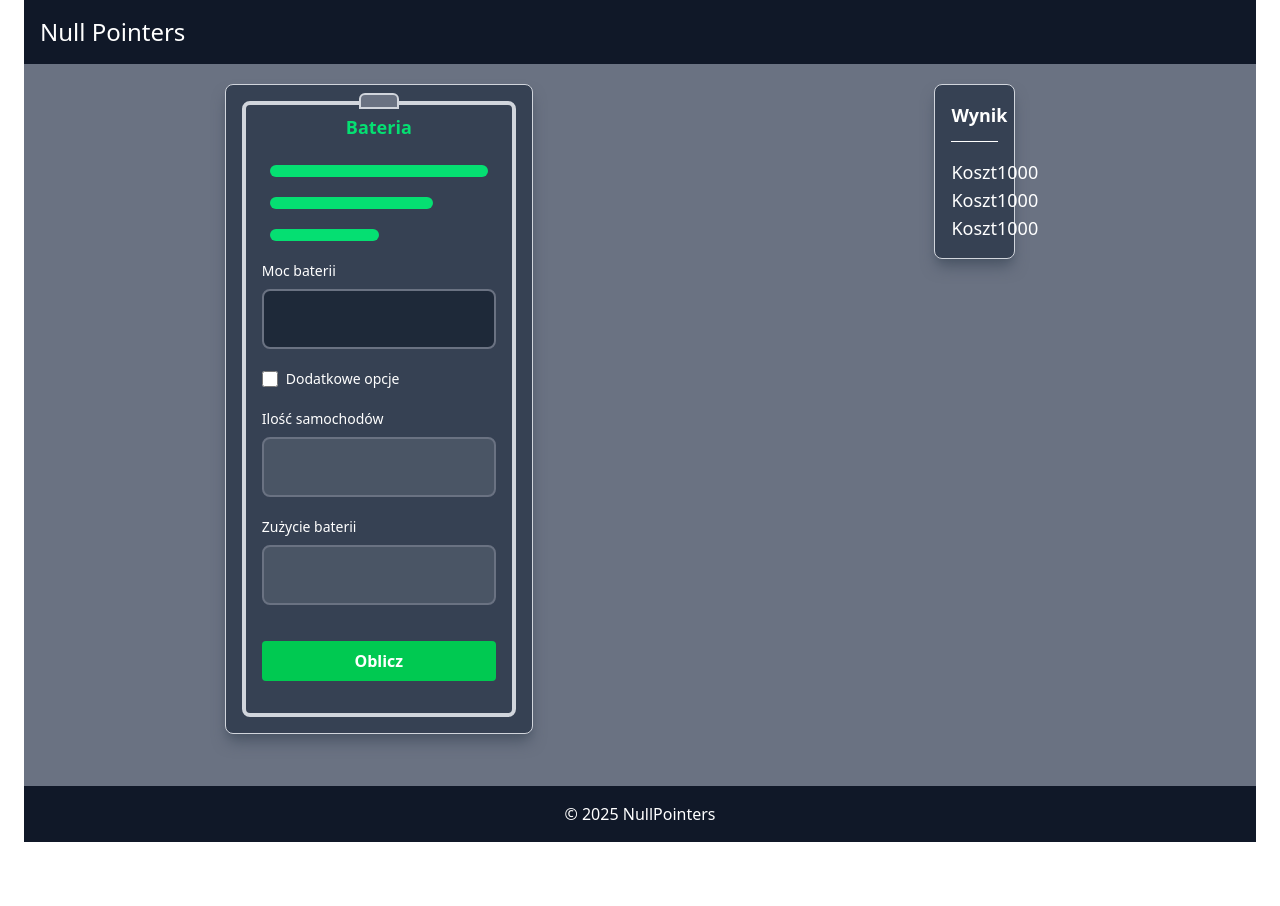
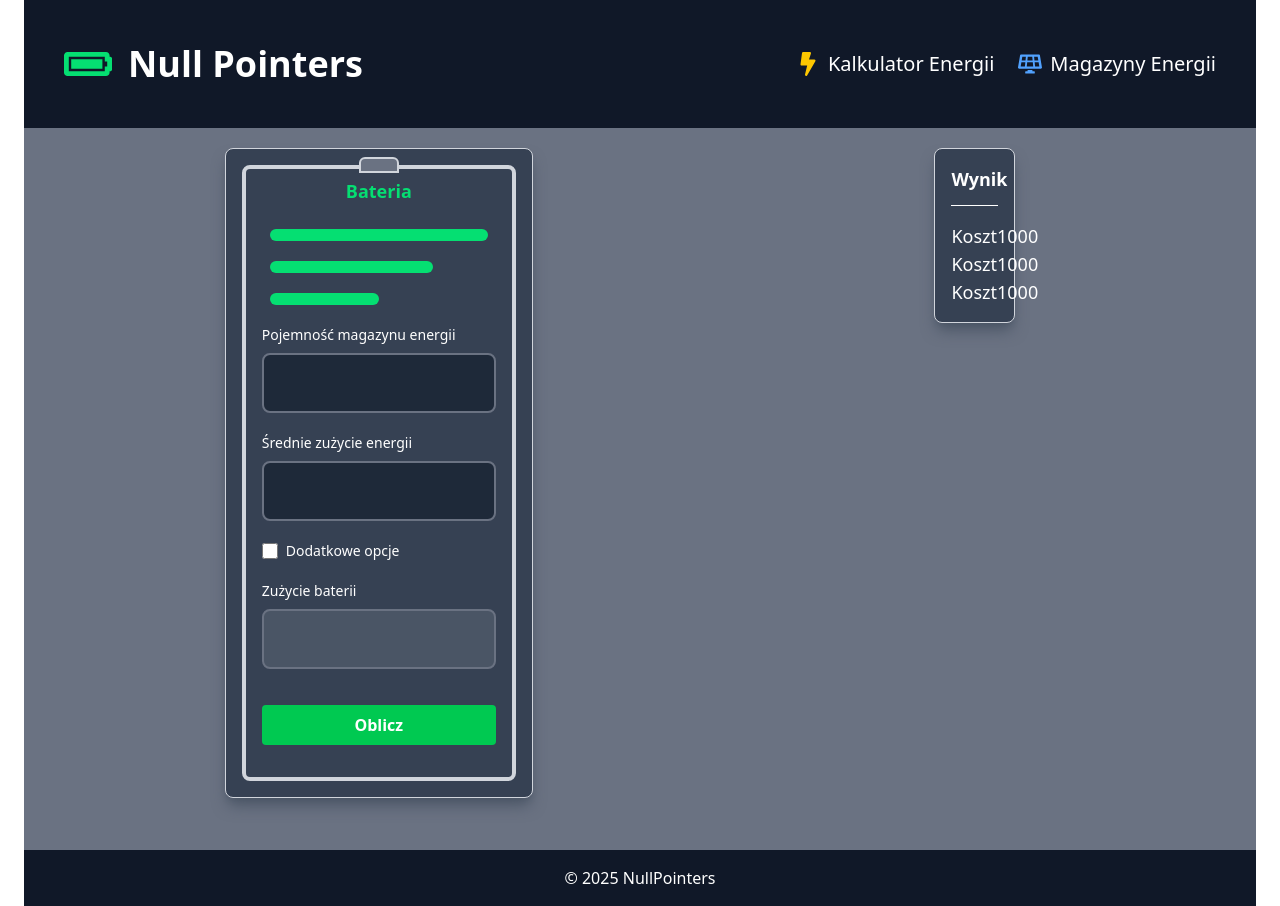
Before and after one commit to onikw/Hackathon_NullPointers, a React (Vite) app in the folder NullPointersFront/: page / in a window 1280 px wide. Before the commit the page ends 842 px from the top, so only its background shows below. Built offline with nearby package versions, Linux system fonts and the light colour scheme.

Commit message:
create context and header

```diff
--- a/NullPointersFront/package.json
+++ b/NullPointersFront/package.json
@@ -13,7 +13,8 @@
     "@tailwindcss/vite": "^4.0.17",
     "axios": "^1.8.4",
     "react": "^19.0.0",
-    "react-dom": "^19.0.0"
+    "react-dom": "^19.0.0",
+    "react-icons": "^5.5.0"
   },
   "devDependencies": {
     "@eslint/js": "^9.21.0",
--- a/NullPointersFront/src/App.tsx
+++ b/NullPointersFront/src/App.tsx
@@ -1,24 +1,24 @@
 import FormAdditional from "./components/FormAdditional.tsx";
 import ResultComponent from "./components/ResultComponent.tsx";
+import HeaderComponent from "./components/HeaderComponent.tsx";
+import { FormProvider } from "./contexts/FormContext.tsx";
 
 function App() {
   return (
     <>
       <div className="min-h-screen bg-gray-500 flex flex-col mx-6 text-white">
-        <header className="bg-gray-900 text-white p-4">
-          <h1 className="text-2xl">Null Pointers</h1>
-        </header>
+        <HeaderComponent />
         <div id="container" className="flex flex-grow flex-col">
           <div className={"flex-grow"}></div>
           <div className={"flex justify-around"}>
-
+            <FormProvider>
               <aside className="w-1/4 border h-fit [50%] shadow-lg shadow-gray-600 m-5 border-gray-300 rounded-lg p-4 bg-gray-700">
                 <FormAdditional />
               </aside>
               <section>
                 <ResultComponent />
-
               </section>
+            </FormProvider>
           </div>
           <main className="flex-grow p-4">
           </main>
--- a/NullPointersFront/src/components/FormAdditional.tsx
+++ b/NullPointersFront/src/components/FormAdditional.tsx
@@ -1,39 +1,23 @@
-import {useState} from "react";
-import * as React from "react";
+import React from "react";
 import axios from "axios";
 import InputComponent from "./InputComponent.tsx";
-
-interface FormInput {
-  carAmount?: string;
-  usageAmount?: string;
-  sourcePower: string
-}
+import { useFormContext } from "../contexts/FormContext.tsx";
 
 export default function FormAdditional() {
-  const [input, setInput] = useState<FormInput>({carAmount: "", usageAmount: "", sourcePower: ""})
-  const [additional, setAdditional] = useState<boolean>(false)
-
-  const handleInput = (e: React.ChangeEvent<HTMLInputElement>) => {
-    setInput(prevState => {
-      const {name, value} = e.target
-      return {
-        ...prevState,
-        [name]: value
-      }
-    })
-  }
+  const { input, additional, setAdditional } = useFormContext();
 
   const handleSubmit = async (e: React.FormEvent<HTMLFormElement>) => {
-    e.preventDefault()
+    e.preventDefault();
     try {
-      const response = await axios.post("http://localhost:5555/sendData", input)
+      const response = await axios.post("http://localhost:5555/sendData", input);
       if (response.status === 200) {
-        alert('Dane zostały zapisane pomyślnie')
+        alert('Dane zostały zapisane pomyślnie');
       }
     } catch (error) {
-      alert('Błąd podczas zapisywania danych')
+      alert('Błąd podczas zapisywania danych');
     }
-  }
+  };
+
   return (
     <div className="battery-container border-4 border-gray-300 rounded-lg pt-2 pb-8 px-4 bg-gray-700 relative">
       {/* Górna część baterii (kapsel) */}
@@ -53,22 +37,22 @@ export default function FormAdditional() {
       </div>
 
       <form className="max-w-sm mx-auto" onSubmit={handleSubmit}>
-        <InputComponent input={input} handleInput={handleInput} disabled={false} name={"sourcePower"}
-                      title={"Moc baterii"}/>
+        <InputComponent disabled={false} name="sourcePower" title="Pojemność magazynu energii" />
+        <InputComponent disabled={false} name="energyUsage" title="Średnie zużycie energii" />
 
         <div className="my-5 flex items-center">
-          <input type="checkbox" id="additional" name="additional" checked={additional}
-                className="w-4 h-4 text-green-600 bg-gray-100 border-gray-300 rounded focus:ring-green-500"
-                onChange={() => setAdditional(prevState => !prevState)}
+          <input
+            type="checkbox"
+            id="additional"
+            name="additional"
+            checked={additional}
+            className="w-4 h-4 text-green-600 bg-gray-100 border-gray-300 rounded focus:ring-green-500"
+            onChange={() => setAdditional(prev => !prev)}
           />
           <label htmlFor="additional" className="ml-2 text-sm font-medium">Dodatkowe opcje</label>
         </div>
 
-        <InputComponent input={input} handleInput={handleInput} disabled={!additional} title={"Ilość samochodów"}
-                      name={"carAmount"}/>
-
-        <InputComponent input={input} handleInput={handleInput} disabled={!additional} title={"Zużycie baterii"}
-                      name={"usageAmount"}/>
+        <InputComponent disabled={!additional} name="usageAmount" title="Zużycie baterii" />
 
         <button
           className="bg-green-500 hover:bg-green-600 text-white font-bold py-2 px-4 rounded focus:outline-none focus:shadow-outline w-full mt-4"
@@ -76,5 +60,5 @@ export default function FormAdditional() {
         </button>
       </form>
     </div>
-  )
+  );
 }
--- /dev/null
+++ b/NullPointersFront/src/components/HeaderComponent.tsx
@@ -0,0 +1,27 @@
+import {FaBatteryFull, FaBolt, FaSolarPanel} from "react-icons/fa";
+
+export default function HeaderComponent(){
+  return (
+
+    <header className="bg-gray-900 text-white p-10">
+      <div className="container mx-auto flex justify-between items-center">
+        <div className="flex items-center space-x-4">
+          <FaBatteryFull className="text-green-400 text-5xl"/>
+          <h1 className="text-4xl font-bold">Null Pointers</h1>
+        </div>
+        <nav>
+          <ul className="flex space-x-6">
+            <li className="flex items-center">
+              <FaBolt className="text-yellow-400 mr-2 size-6"/>
+              <span className={"text-xl"}>Kalkulator Energii</span>
+            </li>
+            <li className="flex items-center">
+              <FaSolarPanel className="text-blue-400 mr-2 size-6"/>
+              <span className={"text-xl"}>Magazyny Energii</span>
+            </li>
+          </ul>
+        </nav>
+      </div>
+    </header>
+  )
+}
--- a/NullPointersFront/src/components/InputComponent.tsx
+++ b/NullPointersFront/src/components/InputComponent.tsx
@@ -1,35 +1,27 @@
-import * as React from "react";
+import { FormInput, useFormContext } from "../contexts/FormContext.tsx";
 
-interface FormInput {
-  carAmount?: string;
-  usageAmount?: string;
-  sourcePower: string;
+interface InputProps {
+  disabled: boolean;
+  title: string;
+  name: keyof FormInput;
 }
 
-interface InputProps {
-  input: FormInput;
-  handleInput: (e: React.ChangeEvent<HTMLInputElement>) => void;
-  disabled: boolean;
-  title: string;
-  name: string;
-}
+export default function InputComponent({ disabled, title, name }: InputProps) {
+  const { input, handleInput } = useFormContext();
 
-export default function InputComponent({ input, handleInput, disabled, title, name }: InputProps) {
   return (
-    <>
     <div className="mb-5">
-        <label htmlFor="base-input" className="block mb-2 text-sm font-medium ">{title}</label>
+      <label htmlFor={`input-${name}`} className="block mb-2 text-sm font-medium">{title}</label>
       <input
         type="text"
-          id="base-input"
+        id={`input-${name}`}
         name={name}
-          value={input[name]}
+        value={input[name] || ""}
         disabled={disabled}
-          className={`block w-full p-4 text-white border-2 border-gray-500 rounded-lg  text-base focus:ring-blue-500 focus:border-blue-500 placeholder-gray-400 ${disabled ? 'bg-gray-600' : 'bg-gray-800'}`}
+        className={`block w-full p-4 text-white border-2 border-gray-500 rounded-lg text-base focus:ring-blue-500 focus:border-blue-500 placeholder-gray-400 ${disabled ? 'bg-gray-600' : 'bg-gray-800'}`}
         onChange={handleInput}
-          autoComplete={"off"}
+        autoComplete="off"
       />
     </div>
-    </>
   );
 }
--- /dev/null
+++ b/NullPointersFront/src/contexts/FormContext.tsx
@@ -0,0 +1,51 @@
+// FormContext.tsx
+import React, { createContext, useState, ReactNode, useContext } from "react";
+
+export interface FormInput {
+  carAmount?: string;
+  usageAmount?: string;
+  sourcePower: string;
+  energyUsage?: string;
+}
+
+interface FormContextType {
+  input: FormInput;
+  setInput: React.Dispatch<React.SetStateAction<FormInput>>;
+  additional: boolean;
+  setAdditional: React.Dispatch<React.SetStateAction<boolean>>;
+  handleInput: (e: React.ChangeEvent<HTMLInputElement>) => void;
+}
+
+const FormContext = createContext<FormContextType | undefined>(undefined);
+
+export const FormProvider: React.FC<{ children: ReactNode }> = ({ children }) => {
+  const [input, setInput] = useState<FormInput>({
+    carAmount: "",
+    usageAmount: "",
+    sourcePower: "",
+    energyUsage: ""
+  });
+  const [additional, setAdditional] = useState<boolean>(false);
+
+  const handleInput = (e: React.ChangeEvent<HTMLInputElement>) => {
+    const { name, value } = e.target;
+    setInput(prevState => ({
+      ...prevState,
+      [name]: value
+    }));
+  };
+
+  return (
+    <FormContext.Provider value={{ input, setInput, additional, setAdditional, handleInput }}>
+      {children}
+    </FormContext.Provider>
+  );
+};
+
+export const useFormContext = (): FormContextType => {
+  const context = useContext(FormContext);
+  if (context === undefined) {
+    throw new Error("useFormContext must be used within a FormProvider");
+  }
+  return context;
+};
```
Also changed, not shown: 1 other file (tests, documents, lock files or other folders). Lines whose indentation alone changed are shown as unchanged.
